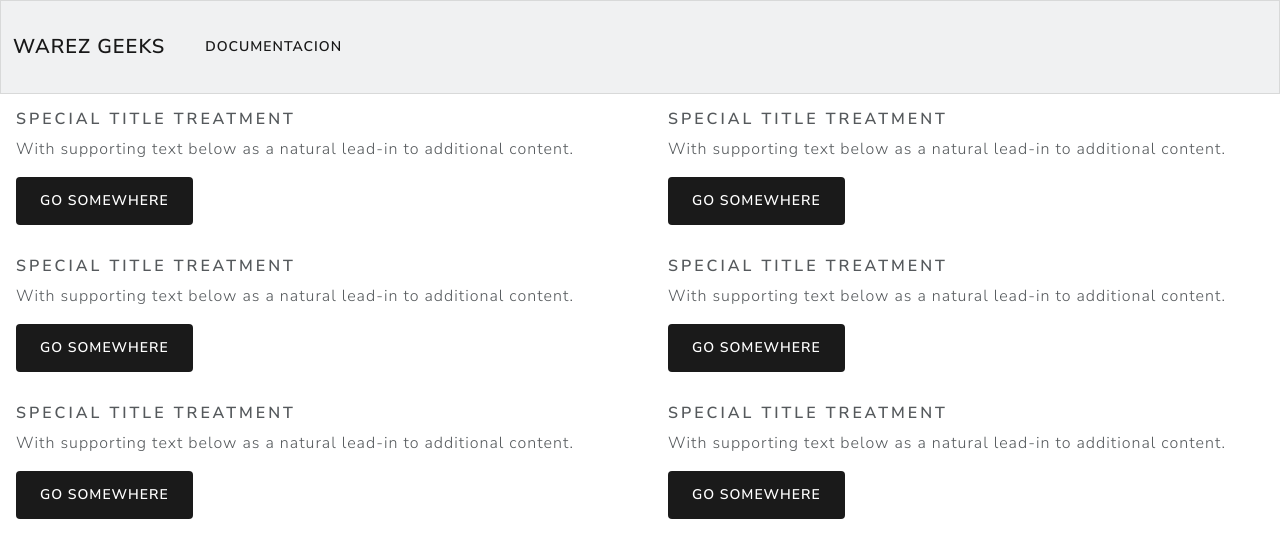
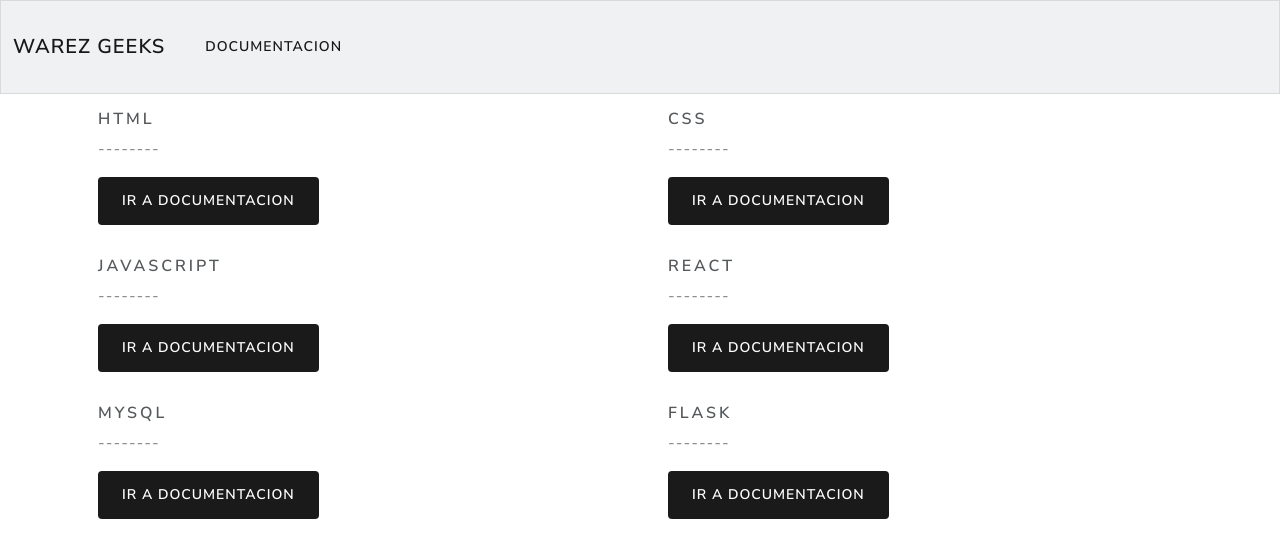
Before and after one commit to LordStacker/warezgeeks_frontend, a React (Create React App) app: page /documentation in a window 1280 px wide. Shown: the top 558 px of the page. Built offline with nearby package versions, Linux system fonts and the light colour scheme.

Commit message:
Botones y ruta del perfil del profesor activas

```diff
--- a/src/components/Documentation.js
+++ b/src/components/Documentation.js
@@ -1,63 +1,65 @@
 import React from 'react';
 
 const Documentation = () => {
-    return(<div class="row">
-    <div class="col-sm-6">
-      <div class="card">
-        <div class="card-body">
-          <h5 class="card-title">Special title treatment</h5>
-          <p class="card-text">With supporting text below as a natural lead-in to additional content.</p>
-          <a href="#" class="btn btn-primary">Go somewhere</a>
+  return (
+    <div className="container">
+      <div className="row">
+        <div className="col-sm-6">
+          <div className="card">
+            <div className="card-body">
+              <h5 className="card-title">HTML</h5>
+              <p className="card-text">--------</p>
+              <a to="#" className="btn btn-primary">Ir a documentacion</a>
             </div>
           </div>
         </div>
-    <div class="col-sm-6">
-      <div class="card">
-        <div class="card-body">
-          <h5 class="card-title">Special title treatment</h5>
-          <p class="card-text">With supporting text below as a natural lead-in to additional content.</p>
-          <a href="#" class="btn btn-primary">Go somewhere</a>
+        <div className="col-sm-6">
+          <div className="card">
+            <div className="card-body">
+              <h5 className="card-title">CSS</h5>
+              <p className="card-text">--------</p>
+              <a to="#" className="btn btn-primary">Ir a documentacion</a>
             </div>
           </div>
         </div>
-    <div class="col-sm-6">
-      <div class="card">
-        <div class="card-body">
-          <h5 class="card-title">Special title treatment</h5>
-          <p class="card-text">With supporting text below as a natural lead-in to additional content.</p>
-          <a href="#" class="btn btn-primary">Go somewhere</a>
+        <div className="col-sm-6">
+          <div className="card">
+            <div className="card-body">
+              <h5 className="card-title">Javascript</h5>
+              <p className="card-text">--------</p>
+              <a to="#" className="btn btn-primary">Ir a documentacion</a>
             </div>
           </div>
         </div>
-    <div class="col-sm-6">
-      <div class="card">
-        <div class="card-body">
-          <h5 class="card-title">Special title treatment</h5>
-          <p class="card-text">With supporting text below as a natural lead-in to additional content.</p>
-          <a href="#" class="btn btn-primary">Go somewhere</a>
+        <div className="col-sm-6">
+          <div className="card">
+            <div className="card-body">
+              <h5 className="card-title">React</h5>
+              <p className="card-text">--------</p>
+              <a to="#" className="btn btn-primary">Ir a documentacion</a>
             </div>
           </div>
         </div>
-    <div class="col-sm-6">
-      <div class="card">
-        <div class="card-body">
-          <h5 class="card-title">Special title treatment</h5>
-          <p class="card-text">With supporting text below as a natural lead-in to additional content.</p>
-          <a href="#" class="btn btn-primary">Go somewhere</a>
+        <div className="col-sm-6">
+          <div className="card">
+            <div className="card-body">
+              <h5 className="card-title">MySQL</h5>
+              <p className="card-text">--------</p>
+              <a to="#" className="btn btn-primary">Ir a documentacion</a>
             </div>
           </div>
         </div>
-    <div class="col-sm-6">
-      <div class="card">
-        <div class="card-body">
-          <h5 class="card-title">Special title treatment</h5>
-          <p class="card-text">With supporting text below as a natural lead-in to additional content.</p>
-          <a href="#" class="btn btn-primary">Go somewhere</a>
+        <div className="col-sm-6">
+          <div className="card">
+            <div className="card-body">
+              <h5 className="card-title">Flask</h5>
+              <p className="card-text">--------</p>
+              <a to="#" className="btn btn-primary">Ir a documentacion</a>
             </div>
           </div>
         </div>
       </div>
-
+    </div>
   )
 }
 
--- a/src/components/Layout.js
+++ b/src/components/Layout.js
@@ -8,7 +8,8 @@ import Dashboard from "../views/Dashboard";
 import TeacherAvailability from "../views/TeacherAvailability";
 import NewRegister from "../views/New_Register";
 import Documentation from "./Documentation";
-
+import TeacherProfile from "../views/Teacher_Profile";
+import TeacherRequest from "../views/Teacher_Request";
 
 
 const Layout = () => {
@@ -35,6 +36,12 @@ const Layout = () => {
         <Route path="/teacher/availability">
           <TeacherAvailability />
         </Route>
+        <Route path="/teacher/profile">
+          <TeacherProfile />
+        </Route>
+        <Route path="/teacher/request">
+          <TeacherRequest />
+        </Route>
         <Route path="/documentation">
           <Documentation />
         </Route>
--- a/src/views/TeacherAvailability.js
+++ b/src/views/TeacherAvailability.js
@@ -1,5 +1,6 @@
 import React, { useState } from "react";
 import CalendarTemplate from 'availability-calendar-react';
+import { Link } from "react-router-dom";
 
 const TeacherAvailability = () => {
     const [availability, setAvailability] = useState([])
@@ -11,20 +12,48 @@ const TeacherAvailability = () => {
     })
     return (
         <>
-            <div className="row">
-                <div className="col-md-4">
-                    <img src="http://lorempixel.com/400/200/sports" className="rounded mx-auto d-block" alt="..."></img>
-                    <p>Jose Miguel Reyes</p>
+            <div className="container">
+                <div className="d-flex justify-content-start">
+                    <div className="col-md-3">
+                        <img src="..." className="img-thumbnail" alt="..." />
+                        <h5>Nombre</h5>
+                        <div className="d-flex justify-content-between">
+                            <Link role="button" className="d-inline p-2 btn btn-danger" to="/teacher/profile">Editar</Link>
+                            <Link role="button" className="d-inline p-2 btn btn-danger" to="/teacher/request">Solicitudes</Link>
+                            <button type="button" className="d-inline p-2 btn btn-danger" data-bs-toggle="modal" data-bs-target="#exampleModal" data-bs-whatever="contacto@warezgeeks.cl">Contactanos</button>
 
-                    <div className="grid d-flex justify-content-evenly">
-                        <button type="button" class="g-col-4 btn btn-danger">Edit Info</button>
-                        <button type="button" class="g-col-4 btn btn-danger">Request's</button>
-                        <button type="button" class="g-col-4 btn btn-danger">Contact Us</button>
+                                <div className="modal fade" id="exampleModal" tabindex="-1" aria-labelledby="exampleModalLabel" aria-hidden="true">
+                                    <div className="modal-dialog">
+                                        <div className="modal-content">
+                                            <div className="modal-header">
+                                                <h5 className="modal-title" id="exampleModalLabel">Nuevo Mensaje</h5>
+                                                <button type="button" className="btn-close" data-bs-dismiss="modal" aria-label="Close"></button>
+                                            </div>
+                                            <div className="modal-body">
+                                                <form>
+                                                    <div className="mb-3">
+                                                        <label for="recipient-name" className="col-form-label">Destinatario:</label>
+                                                        <input type="text" className="form-control" id="recipient-name" />
+                                                    </div>
+                                                    <div className="mb-3">
+                                                        <label for="message-text" className="col-form-label">Mensaje:</label>
+                                                        <textarea className="form-control" id="message-text"></textarea>
+                                                    </div>
+                                                </form>
+                                            </div>
+                                            <div className="modal-footer">
+                                                <button type="button" className="btn btn-secondary" data-bs-dismiss="modal">Cerrar</button>
+                                                <button type="button" className="btn btn-primary">Enviar Mensaje</button>
+                                            </div>
+                                        </div>
+                                    </div>
+                                </div>
+
+                        </div>
                     </div>
-                </div>
-
-                <div className="col-md-8">
-                    <Calendar />
+                    <div classNameNameName="col-md-9">
+                        <Calendar />
+                    </div>
                 </div>
             </div>
         </>
--- /dev/null
+++ b/src/views/Teacher_Profile.js
@@ -0,0 +1,9 @@
+import React from 'react';
+
+const TeacherProfile  = () => {
+    return(
+<h1>Teacher Profile</h1>
+    )
+}
+
+export default TeacherProfile;
--- /dev/null
+++ b/src/views/Teacher_Request.js
@@ -0,0 +1,9 @@
+import React from 'react';
+
+const TeacherRequest = () => {
+    return(
+        <h1>Teacher Request</h1>
+    )
+}
+
+export default TeacherRequest;
```
Lines whose indentation alone changed are shown as unchanged.
